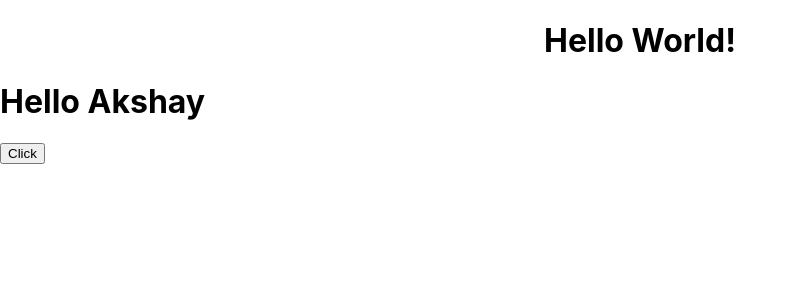
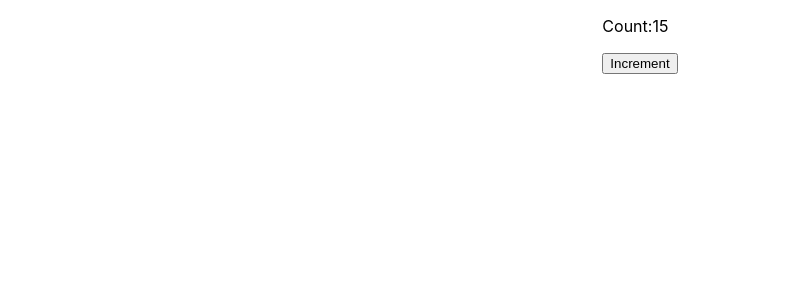
Before and after one commit to AKSHAY0128W/React, a React (Create React App) app: page / in a window 1280 px wide. Shown: the top 300 px of the page, without its empty margins (0-797 px from the left). Built offline with nearby package versions, Linux system fonts and the light colour scheme.

Commit message:
learn useState

```diff
--- a/src/App.js
+++ b/src/App.js
@@ -2,7 +2,8 @@ import './App.css';
 import User from './user';
 import UserJsx from './user.jsx';
 import Event from './Event';
-
+import State from './state';
+import Counter from './Counter.jsx';
 function App() {
 
   // function common() {
@@ -12,12 +13,13 @@ function App() {
   return (
     <>
       <div className="App">
-        <h1>Hello World!</h1>
+        {/* <h1>Hello World!</h1> */}
       </div >
       {/* <User /> */}
-      {/* {common()} */}
       {/* <UserJsx /> */}
-      <Event />
+      {/* <Event /> */}
+      {/* <State /> */}
+      <Counter />
     </>
   );
 }
--- /dev/null
+++ b/src/Counter.jsx
@@ -0,0 +1,18 @@
+import React, { useState } from 'react'
+
+function Counter() {
+   const [count, setCount] = React.useState(15)
+
+   const increment = () => {
+      setCount(count + 1);
+   }
+
+   return (
+      <div>
+         <p>Count:{count}</p>
+         <button onClick={increment}>Increment</button>
+      </div>
+   )
+}
+
+export default Counter
--- a/src/index.css
+++ b/src/index.css
@@ -5,6 +5,10 @@ body {
     sans-serif;
   -webkit-font-smoothing: antialiased;
   -moz-osx-font-smoothing: grayscale;
+
+  display: flex;
+  justify-content: center;
+  height: 100vh;
 }
 
 code {
--- /dev/null
+++ b/src/state.jsx
@@ -0,0 +1,24 @@
+import React, { useState } from 'react';
+
+
+function State() {
+
+   let [data, setData] = useState("Akshay");
+
+
+   const updateData = () => {
+      setData("David");
+      // alert(data);
+   }
+
+   console.log("RENDER.......");
+
+   return (
+      <div>
+         <h1>{data}</h1>
+         <button onClick={updateData}>Update Button</button>
+      </div>
+   )
+}
+
+export default State
```
